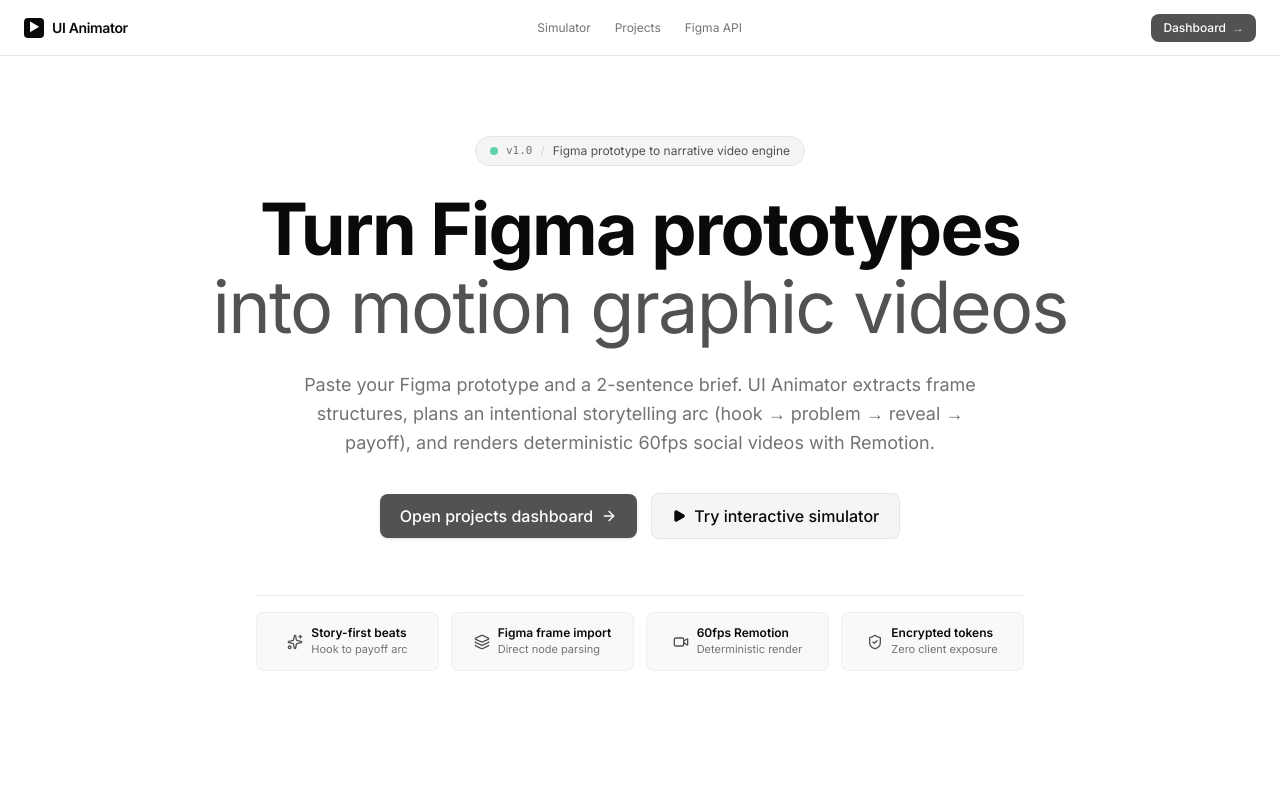
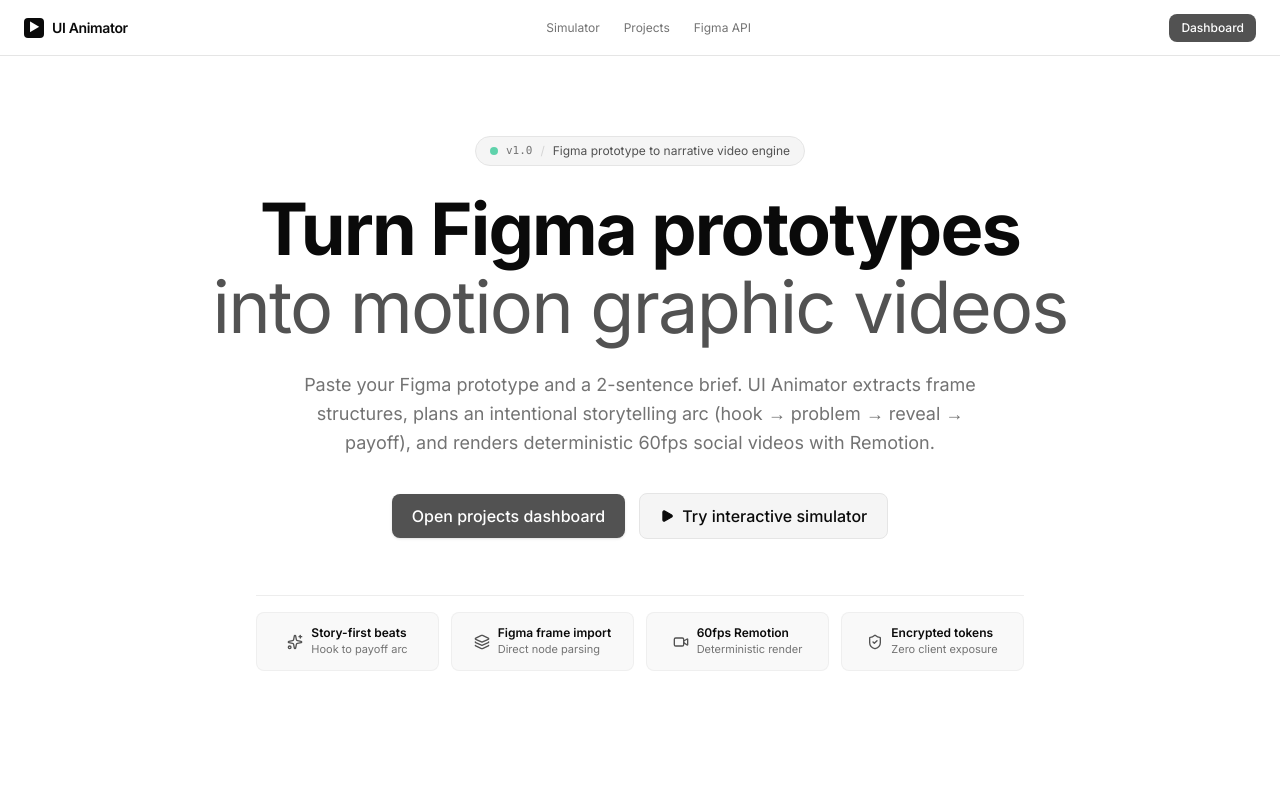
Before and after one commit to jamesonodjae258/Ui-animator, a Next.js app: page / in a window 1280 px wide. Shown: the top 800 px of the page. Built offline with nearby package versions, Linux system fonts and the light colour scheme.

Commit message:
fix: correct Figma OAuth token exchange endpoint to api.figma.com & remove button arrow icons

```diff
--- a/app/(app)/projects/page.tsx
+++ b/app/(app)/projects/page.tsx
@@ -102,7 +102,7 @@
                 <div className="flex items-center justify-between text-xs text-text-muted pt-2 border-t border-border">
                   <span>Updated {new Date(proj.updated_at).toLocaleDateString()}</span>
                   <span className="text-text-secondary hover:text-text-primary font-medium">
-                    Open →
+                    Open
                   </span>
                 </div>
               </Card>
--- a/app/layout.tsx
+++ b/app/layout.tsx
@@ -48,10 +48,9 @@
       <div className="flex items-center gap-3">
         <Link
           href="/projects"
-          className="inline-flex items-center gap-1.5 px-3 py-1.5 rounded-[var(--radius)] text-xs font-medium bg-accent text-surface-0 hover:bg-accent-hover transition-colors"
+          className="inline-flex items-center px-3 py-1.5 rounded-[var(--radius)] text-xs font-medium bg-accent text-surface-0 hover:bg-accent-hover transition-colors"
         >
           <span>Dashboard</span>
-          <span className="text-surface-0/70">→</span>
         </Link>
       </div>
     </header>
--- a/components/screens/landing/cta-section.tsx
+++ b/components/screens/landing/cta-section.tsx
@@ -26,9 +26,8 @@
 
         <div className="flex flex-wrap items-center justify-center gap-3">
           <Link href="/projects">
-            <Button variant="primary" size="lg" className="gap-2">
+            <Button variant="primary" size="lg">
               <span>Open projects dashboard</span>
-              <ArrowRight className="w-4 h-4" />
             </Button>
           </Link>
         </div>
--- a/components/screens/landing/hero.tsx
+++ b/components/screens/landing/hero.tsx
@@ -98,9 +98,8 @@
       {/* Action CTA Buttons */}
       <div className="hero-actions flex flex-wrap items-center justify-center gap-3.5 mb-14">
         <Link href="/projects">
-          <Button variant="primary" size="lg" className="gap-2 shadow-sm">
+          <Button variant="primary" size="lg" className="shadow-sm">
             <span>Open projects dashboard</span>
-            <ArrowRight className="w-4 h-4" />
           </Button>
         </Link>
         <a href="#interactive-demo">
--- a/components/screens/render-result.tsx
+++ b/components/screens/render-result.tsx
@@ -342,14 +342,14 @@
             size="sm"
             onClick={() => router.push(`/projects/${projectId}/review`)}
           >
-            ← Back to shot review
+            Back to shot review
           </Button>
           <Button
             variant="ghost"
             size="sm"
             onClick={() => router.push(`/projects/${projectId}/import`)}
           >
-            Re-import project →
+            Re-import project
           </Button>
         </div>
       </div>
--- a/lib/figma/auth.ts
+++ b/lib/figma/auth.ts
@@ -58,7 +58,7 @@
   const redirectUri = getRedirectUri(requestOrigin);
   const basicAuth = Buffer.from(`${clientId}:${clientSecret}`).toString("base64");
 
-  const response = await fetch("https://www.figma.com/api/v1/oauth/token", {
+  const response = await fetch("https://api.figma.com/v1/oauth/token", {
     method: "POST",
     headers: {
       "Content-Type": "application/x-www-form-urlencoded",
@@ -66,6 +66,7 @@
     },
     body: new URLSearchParams({
       client_id: clientId,
+      client_secret: clientSecret,
       redirect_uri: redirectUri,
       code,
       grant_type: "authorization_code",
@@ -94,7 +95,7 @@
   const clientSecret = requireEnv("FIGMA_CLIENT_SECRET");
   const basicAuth = Buffer.from(`${clientId}:${clientSecret}`).toString("base64");
 
-  const response = await fetch("https://www.figma.com/api/v1/oauth/token", {
+  const response = await fetch("https://api.figma.com/v1/oauth/token", {
     method: "POST",
     headers: {
       "Content-Type": "application/x-www-form-urlencoded",
@@ -102,6 +103,7 @@
     },
     body: new URLSearchParams({
       client_id: clientId,
+      client_secret: clientSecret,
       refresh_token: refreshToken,
       grant_type: "refresh_token",
     }),
```
